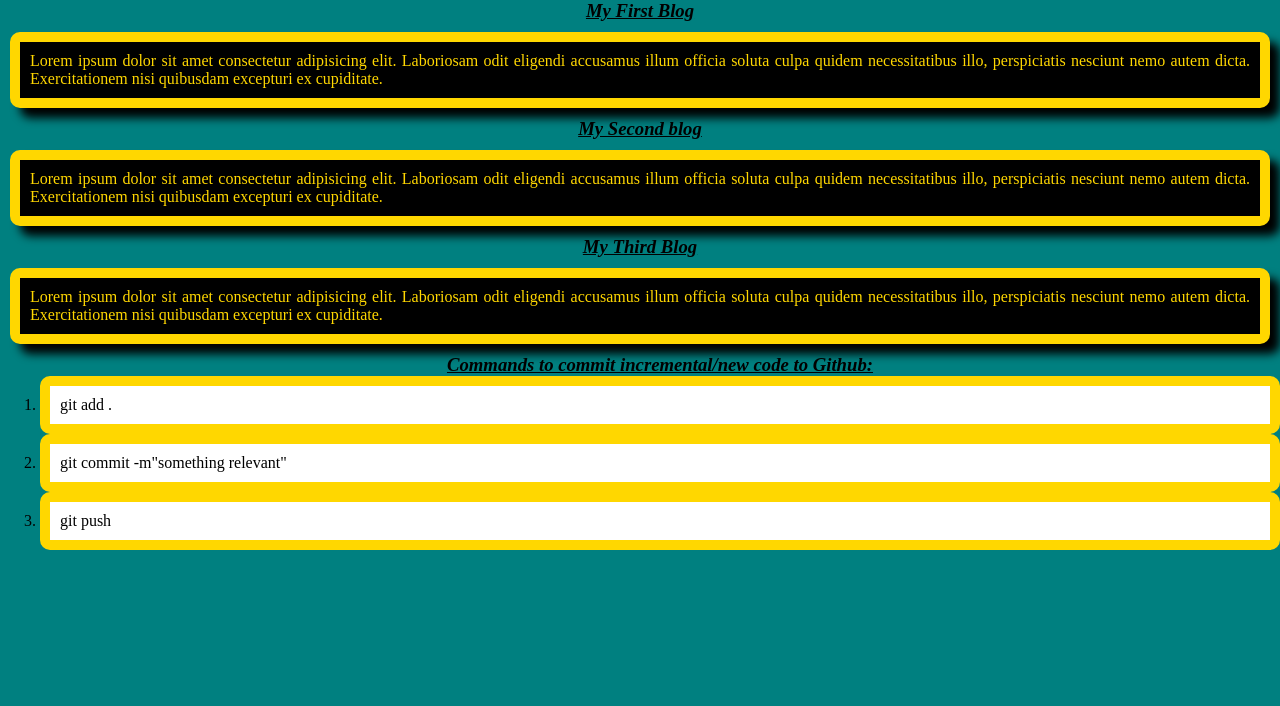
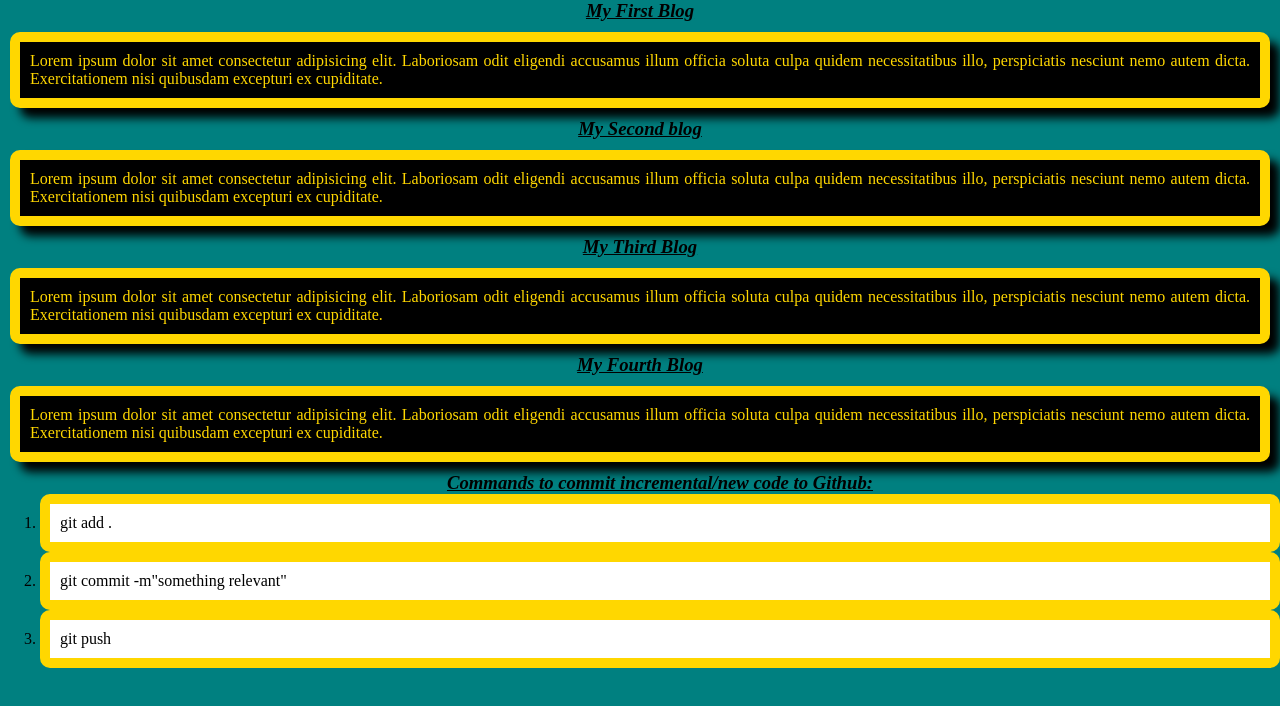
Before and after one commit to SNOWinfinite/my-simple-website, a plain HTML site: page index.html in a window 1280 px wide. Drawn offline with Linux system fonts and the light colour scheme.

Commit message:
adding 4th blog

```diff
--- a/index.html
+++ b/index.html
@@ -18,6 +18,11 @@
     <div>
         <p>Lorem ipsum dolor sit amet consectetur adipisicing elit. Laboriosam odit eligendi accusamus illum officia soluta culpa quidem necessitatibus illo, perspiciatis nesciunt nemo autem dicta. Exercitationem nisi quibusdam excepturi ex cupiditate.</p>
     </div>
+    </div>
+    <h3>My Fourth Blog</h3>
+    <div>
+        <p>Lorem ipsum dolor sit amet consectetur adipisicing elit. Laboriosam odit eligendi accusamus illum officia soluta culpa quidem necessitatibus illo, perspiciatis nesciunt nemo autem dicta. Exercitationem nisi quibusdam excepturi ex cupiditate.</p>
+    </div>
     <ol><h3>Commands to commit incremental/new code to Github:</h3>
     <li>git add .</li>
     <li>git commit -m"something relevant"</li>
```
